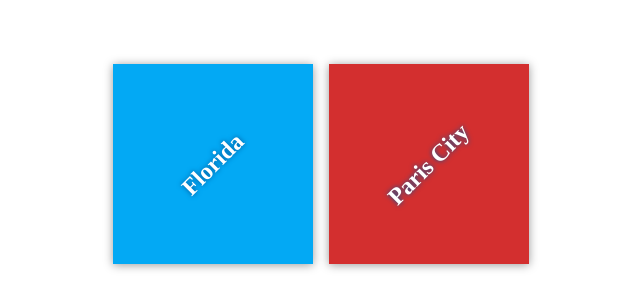
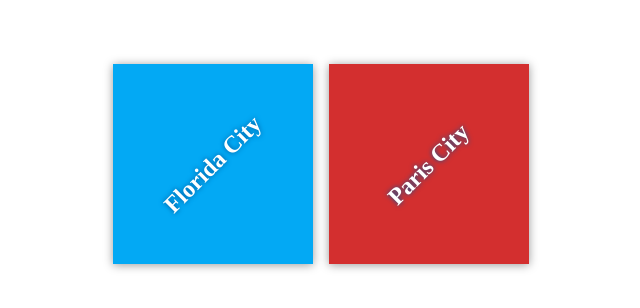
Before and after one commit to kumarnitin007/my-travel-plans, a plain HTML site: page index.html in a window 1280 px wide. Shown: the part 236-544 px from the top of the page, without its empty margins (319-959 px from the left). Drawn offline with Linux system fonts and the light colour scheme.

Commit message:
Changed Name of Florida to add a city

```diff
--- a/index.html
+++ b/index.html
@@ -11,7 +11,7 @@
     <div class="container">
         <div class="destination-container">
             <div class="destination" id="florida">
-                <h2>Florida</h2>
+                <h2>Florida City</h2>
             </div>
 
             <div class="destination" id="paris">
```
